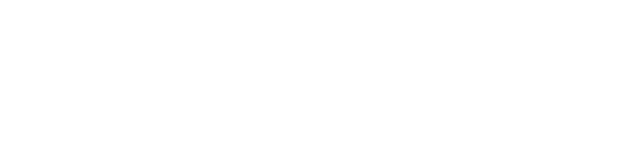
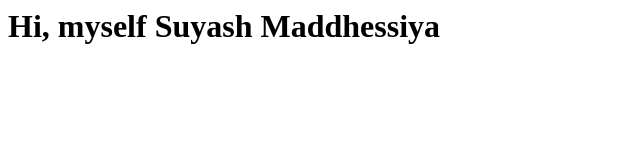
Before and after one commit to suyashmadhesia/suyashmadhesia.github.io, a plain HTML site: page index.html in a window 1280 px wide. Shown: the whole page, without its empty margins (0-640 px from the left). Drawn offline with Linux system fonts and the light colour scheme.

Commit message:
Update index.html

```diff
--- a/index.html
+++ b/index.html
@@ -1,3 +1,6 @@
 <html>
   <title> Suyash Maddhessiya </title>
+  <body>
+   <h1>Hi, myself Suyash Maddhessiya</h1>
+</body>
 </html>
```
